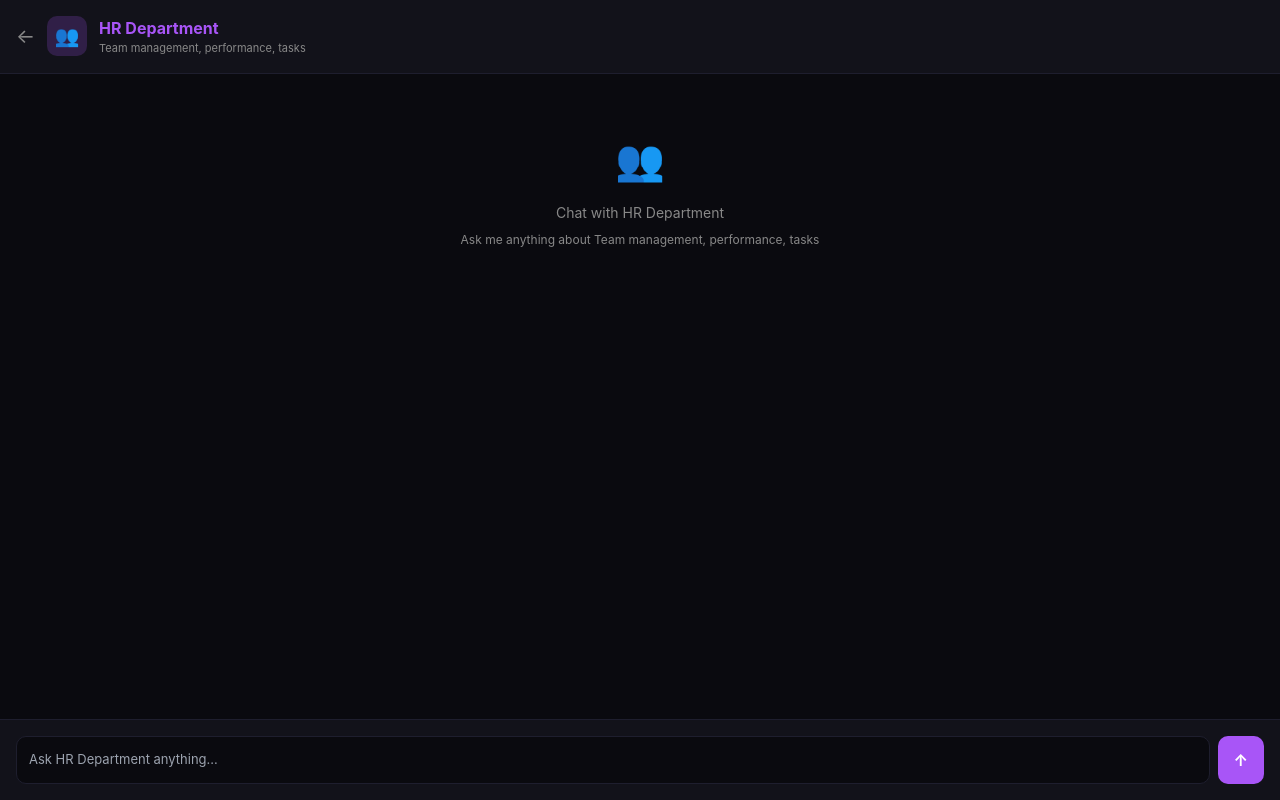
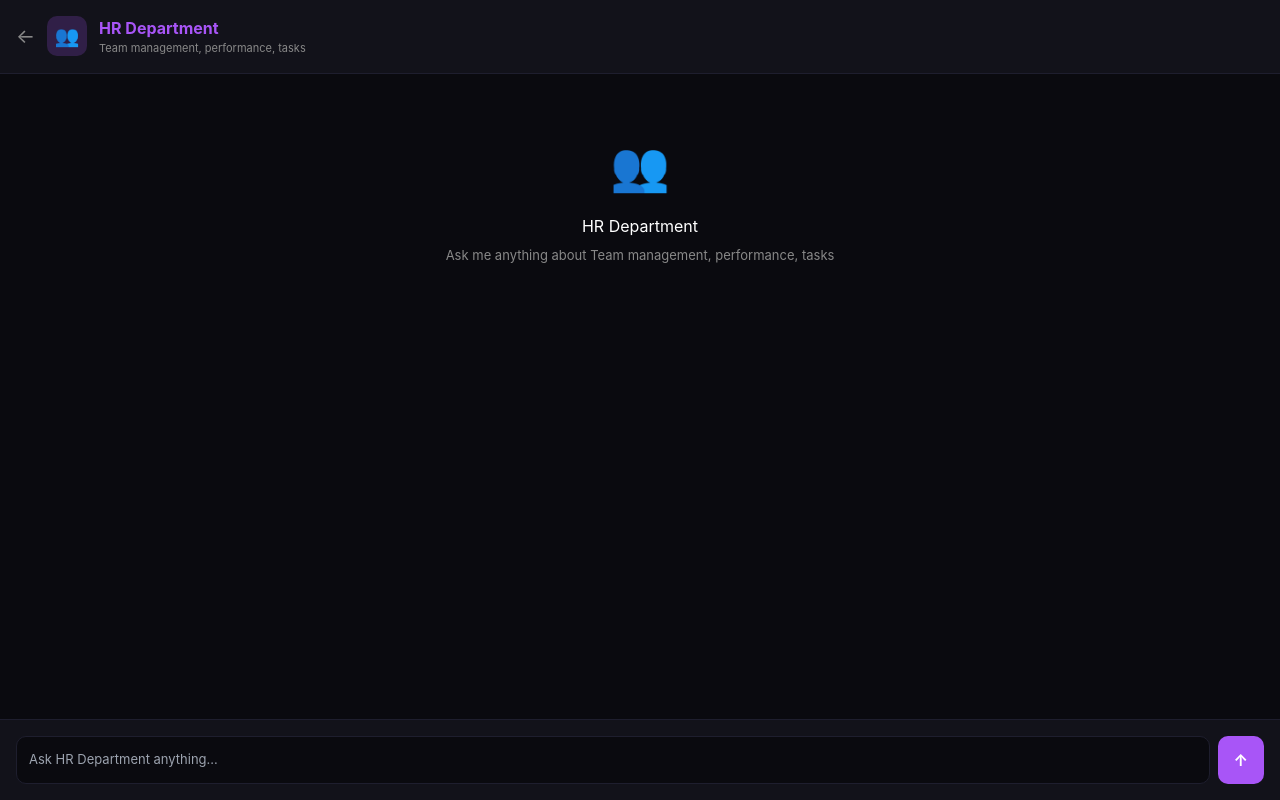
Before and after one commit to anasshakeel892-rgb/Business-os, a Next.js app: page /agent/1 in a window 1280 px wide. Built offline with nearby package versions, Linux system fonts and the light colour scheme.

Commit message:
Update [id].js

```diff
--- a/pages/agent/[id].js
+++ b/pages/agent/[id].js
@@ -15,6 +15,8 @@ export default function AgentPage() {
     marketing: { name: 'Marketing', color: '#ec4899', emoji: '📱', description: 'Instagram, content strategy, growth' },
     finance: { name: 'Finance', color: '#3b82f6', emoji: '💳', description: 'Budget tracking, invoices, expenses' },
     support: { name: 'Customer Support', color: '#eab308', emoji: '🎧', description: 'Client queries, tickets, satisfaction' },
+    analytics: { name: 'Analytics', color: '#06b6d4', emoji: '📊', description: 'Data insights, reports, metrics' },
+    leads: { name: 'Lead Generator', color: '#f43f5e', emoji: '🎯', description: 'Prospect research, outreach, conversion' },
   }
 
   const agent = agents[id] || agents.hr
@@ -38,7 +40,6 @@ export default function AgentPage() {
 
   return (
     <div style={{ minHeight: '100vh', background: '#0a0a0f', display: 'flex', flexDirection: 'column' }}>
-      {/* Header */}
       <div style={{ background: '#12121a', borderBottom: '1px solid #1e1e2e', padding: '16px', display: 'flex', alignItems: 'center', gap: '12px' }}>
         <button onClick={() => router.push('/')} style={{ background: 'transparent', border: 'none', color: '#888', fontSize: '20px', cursor: 'pointer' }}>←</button>
         <div style={{ width: '40px', height: '40px', borderRadius: '10px', background: agent.color + '33', display: 'flex', alignItems: 'center', justifyContent: 'center', fontSize: '20px' }}>
@@ -50,13 +51,12 @@ export default function AgentPage() {
         </div>
       </div>
 
-      {/* Messages */}
       <div style={{ flex: 1, padding: '16px', overflowY: 'auto', display: 'flex', flexDirection: 'column', gap: '12px' }}>
         {messages.length === 0 && (
           <div style={{ textAlign: 'center', color: '#888', marginTop: '40px' }}>
-            <div style={{ fontSize: '40px', marginBottom: '12px' }}>{agent.emoji}</div>
-            <p style={{ fontSize: '14px' }}>Chat with {agent.name}</p>
-            <p style={{ fontSize: '12px', marginTop: '8px' }}>Ask me anything about {agent.description}</p>
+            <div style={{ fontSize: '48px', marginBottom: '12px' }}>{agent.emoji}</div>
+            <p style={{ fontSize: '16px', color: '#fff', marginBottom: '8px' }}>{agent.name}</p>
+            <p style={{ fontSize: '13px' }}>Ask me anything about {agent.description}</p>
           </div>
         )}
         {messages.map((msg, i) => (
@@ -68,6 +68,7 @@ export default function AgentPage() {
               background: msg.role === 'user' ? agent.color : '#12121a',
               color: '#fff',
               fontSize: '13px',
+              lineHeight: '1.5',
               border: msg.role === 'agent' ? '1px solid #1e1e2e' : 'none'
             }}>
               {msg.text}
@@ -83,7 +84,6 @@ export default function AgentPage() {
         )}
       </div>
 
-      {/* Input */}
       <div style={{ padding: '16px', background: '#12121a', borderTop: '1px solid #1e1e2e', display: 'flex', gap: '8px' }}>
         <input
           value={input}
```
